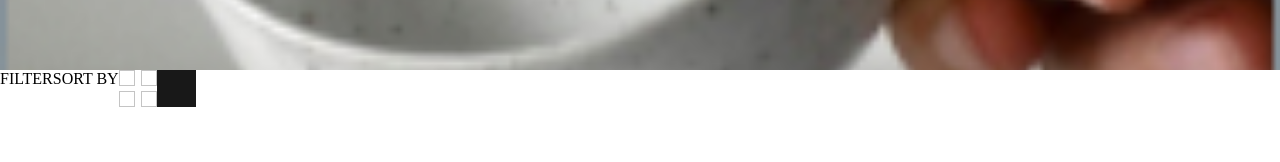
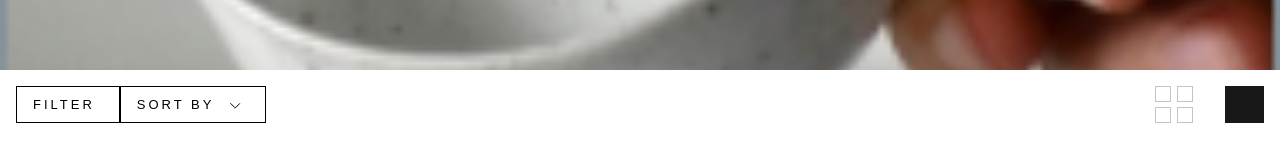
Before and after one commit to PaulB1123/Project-for-the-final-exam, a plain HTML site: page category_page.html in a window 1280 px wide. Shown: the part 418-580 px from the top of the page. Drawn offline with Linux system fonts and the light colour scheme.

Commit message:
this is the filter option

```diff
--- a/category_page.html
+++ b/category_page.html
@@ -43,15 +43,19 @@
 </div>
 
 <div class="filter_for_category_page">
+
     <div class="the_filter_option">
-        <div>FILTER</div>
-        <div>
-            <div>SORT BY</div>
-            <div class="Arrow"></div>
+        <div class="sort-by">FILTER</div>
+        <div class="sort-by" id="real-sort-by">
+            <div >SORT BY</div>
+            <div class="Arrow"><img src="/images_category_page/arrow.svg" alt="image_band"></div>
         </div>
     </div>
+
+    <div class="the_box">
     <div class="icon_for_changing_view1"><img class="img_for_instagram" src="/images_category_page/4_square.svg" alt="image_band"> </div>
     <div class="icon_for_changing_view2"><img class="img_for_instagram" src="/images_category_page/black_image.svg" alt="image_band"> </div>
+</div>
 </div>
 
 </main>
--- a/css/category_page.css
+++ b/css/category_page.css
@@ -56,9 +56,45 @@ padding: 0rem;
 
 }
 
+.sort-by{
+    margin-top: 1rem;
+    margin-bottom: 1rem;
+    margin-right: 0rem;
+    margin-left: 1rem;
+    padding-left: 1rem;
+    padding-right: 1.5rem;
+    display: flex;
+    text-align: center;
+    justify-content: center;
+align-items: center;
+border: 1px solid black;
+font-family:  'Montserrat', sans-serif;
+letter-spacing: 3px;
+font-size: 13px;
+}
+
+#real-sort-by {
+    margin-top: 1rem;
+    margin-bottom: 1rem;
+    margin-right: 1rem;
+    margin-left: 0rem;
+}
+
+.Arrow {
+    margin-left: 1rem;
+}
 
 .filter_for_category_page {
     display: flex;
     flex-direction: row;
+    justify-content: space-between;
+}
 
+.the_box {
+    display: flex;
+    flex-direction: row;
 }
+
+.the_box img {
+    margin: 1rem;
+}
```
Also changed, not shown: images_category_page/arrow.svg (added).
